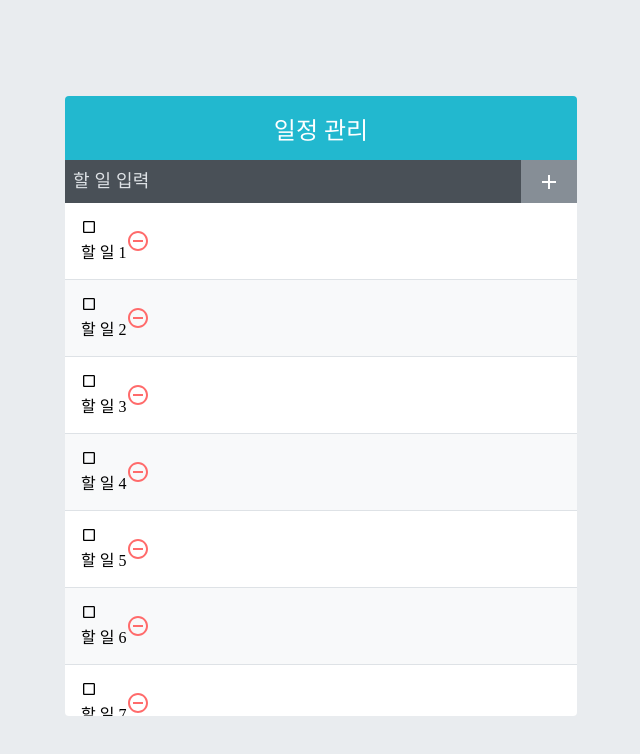
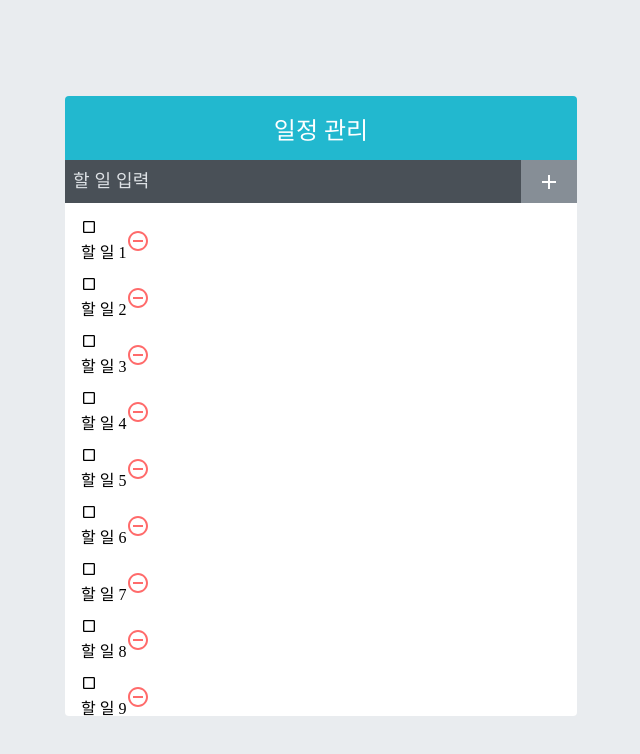
Before and after one commit to bsy3764/react-example, a React (Create React App) app: page / in a window 1280 px wide. Shown: the top 754 px of the page, without its empty margins (319-959 px from the left). Built offline with nearby package versions, Linux system fonts and the light colour scheme.

Commit message:
react-virtualized, useReducer

```diff
--- a/package.json
+++ b/package.json
@@ -12,6 +12,7 @@
     "react-dom": "^17.0.2",
     "react-icons": "^4.3.1",
     "react-scripts": "4.0.3",
+    "react-virtualized": "^9.22.3",
     "web-vitals": "^1.0.1"
   },
   "scripts": {
--- a/src/App.js
+++ b/src/App.js
@@ -2,7 +2,7 @@
 import TodoInsert from './todoComponents/TodoInsert';
 import TodoTemplate from './todoComponents/TodoTemplate';
 import TodoList from './todoComponents/TodoList';
-import { useCallback, useRef, useState } from 'react';
+import { useCallback, useRef, useState, useReducer } from 'react';
 
 function createBulkTodos() {
   const array = [];
@@ -16,6 +16,52 @@
   return array;
 }
 
+function todoReducer(todos, action) {
+  switch(action.type) {
+    case 'INSERT':
+      return todos.concat(action.todo);
+    case 'REMOVE':
+      return todos.filter(todo => todo.id !== action.id);
+    case 'TOGGLE':
+      return todos.map(todo =>
+        todo.id === action.id ? {...todo, checked: !todo.checked} : todo);
+    default:
+      return todos;
+  }
+}
+
+const App = () => {
+  const [todos, dispatch] = useReducer(todoReducer, undefined, createBulkTodos);
+
+  const nextId = useRef(2501);
+
+  const onInsert = useCallback(text => {
+    const todo = {
+      id: nextId.current,
+      text,
+      checked: false
+    };
+    dispatch({type: 'INSERT', todo});
+    nextId.current += 1;
+  }, []);
+
+  const onRemove = useCallback(id => {
+    dispatch({type: 'REMOVE', id});
+  }, []);
+
+  const onToggle = useCallback(id => {
+    dispatch({type: 'TOGGLE', id});
+  }, []);
+
+  return (
+    <TodoTemplate>
+      <TodoInsert onInsert={onInsert} />
+      <TodoList todos={todos} onRemove={onRemove} onToggle={onToggle} />
+    </TodoTemplate>
+  );
+}
+
+/*
 const App = () => {
   const [todos, setTodos] = useState(createBulkTodos);
 
@@ -54,6 +100,7 @@
     </TodoTemplate>
   )
 };
+*/
 
 /*
 const App = () => {
--- a/src/todoComponents/TodoList.js
+++ b/src/todoComponents/TodoList.js
@@ -1,18 +1,43 @@
-import React from "react";
+import React, { useCallback } from "react";
+import { List } from 'react-virtualized';
 import TodoListItem from "./TodoListItem";
 import './TodoList.scss';
 
+// react-virtualized
+// 리스트 컴포넌트에서 스크롤되기 전에 보이지 않는 컴포넌트는
+// 렌더링하지 않고 크기만 차지하게끔 함.
+// 만약 스크롤되면 해당 스크롤 위치에서
+// 보여 주어야 할 컴포넌트를 자연스럽게 렌더링
+
 const TodoList = ({todos, onRemove, onToggle}) => {
+
+    // react-virtualized의 List 컴포넌트에서 각 TodoItem을 렌더링할 때 사용
+    const rowRenderer = useCallback(({index, key, style}) => {
+        const todo = todos[index];
+        return (
+            <TodoListItem
+                todo={todo}
+                key={key}
+                onRemove={onRemove}
+                onToggle={onToggle}
+                style={style}
+            />
+        )
+    }, [onRemove, onToggle, todos])
+
     return(
-        <div className="TodoList">
-            {todos.map(todo => (
-                <TodoListItem todo={todo}
-                    key={todo.id}
-                    onRemove={onRemove}
-                    onToggle={onToggle}/>
-            ))}
-        </div>
+        // 해당 리스트의 전체 크기와 각 항목의 높이, 각 항목을 렌더링할 때 사용해야 하는 함수, 그리고 배열을 props로 넣어 주어야 함
+        <List
+        className="TodoList"
+        width={512} // 전체 크기
+        height={513} // 전체 높이
+        rowCount={todos.length} // 항목 개수
+        rowHeight={57} // 항목 높이
+        rowRenderer={rowRenderer} // 항목을 렌더링할 때 쓰는 함수
+        list={todos} // 배열
+        style={{ outline:'none' }} // List에 기본 적용되는 outline 스타일 제거
+      />
     )
 }
 
-export default TodoList;
+export default React.memo(TodoList);
--- a/src/todoComponents/TodoListItem.js
+++ b/src/todoComponents/TodoListItem.js
@@ -7,10 +7,11 @@
 import cn from 'classnames';
 import './TodoListItem.scss';
 
-const TodoListItem = ({todo, onRemove, onToggle}) => {
+const TodoListItem = ({todo, onRemove, onToggle, style}) => {
     const {id, text, checked} = todo;
 
     return(
+        <div className="TodoListItem-virtualize" style={style}>
             <div className="TodoListItem">
                 <div className={cn('chekbox', {checked})}
                     onClick={() => onToggle(id)}>
@@ -21,8 +22,11 @@
                     <MdRemoveCircleOutline/>
                 </div>
             </div>
+        </div>
     )
 }
 
 // React.memo: 컴포넌트의 props가 바뀌지 않았다면, 리렌더링하지 않도록 설정
-export default React.memo(TodoListItem);
+export default React.memo(
+    TodoListItem,
+    (prevProps, nextProps) => prevProps.todo === nextProps.todo);
--- a/src/todoComponents/TodoListItem.scss
+++ b/src/todoComponents/TodoListItem.scss
@@ -1,3 +1,12 @@
+.TodoListItem-virtualized {
+    & + & {
+      border-top: 1px solid #dee2e6;
+    }
+    &:nth-child(even) {
+      background: #f8f9fa;
+    }
+}
+
 .TodoListItem {
     padding: 1rem;
     display: flex;
```
Also changed, not shown: 1 other file (tests, documents, lock files or other folders). Lines whose indentation alone changed are shown as unchanged.
